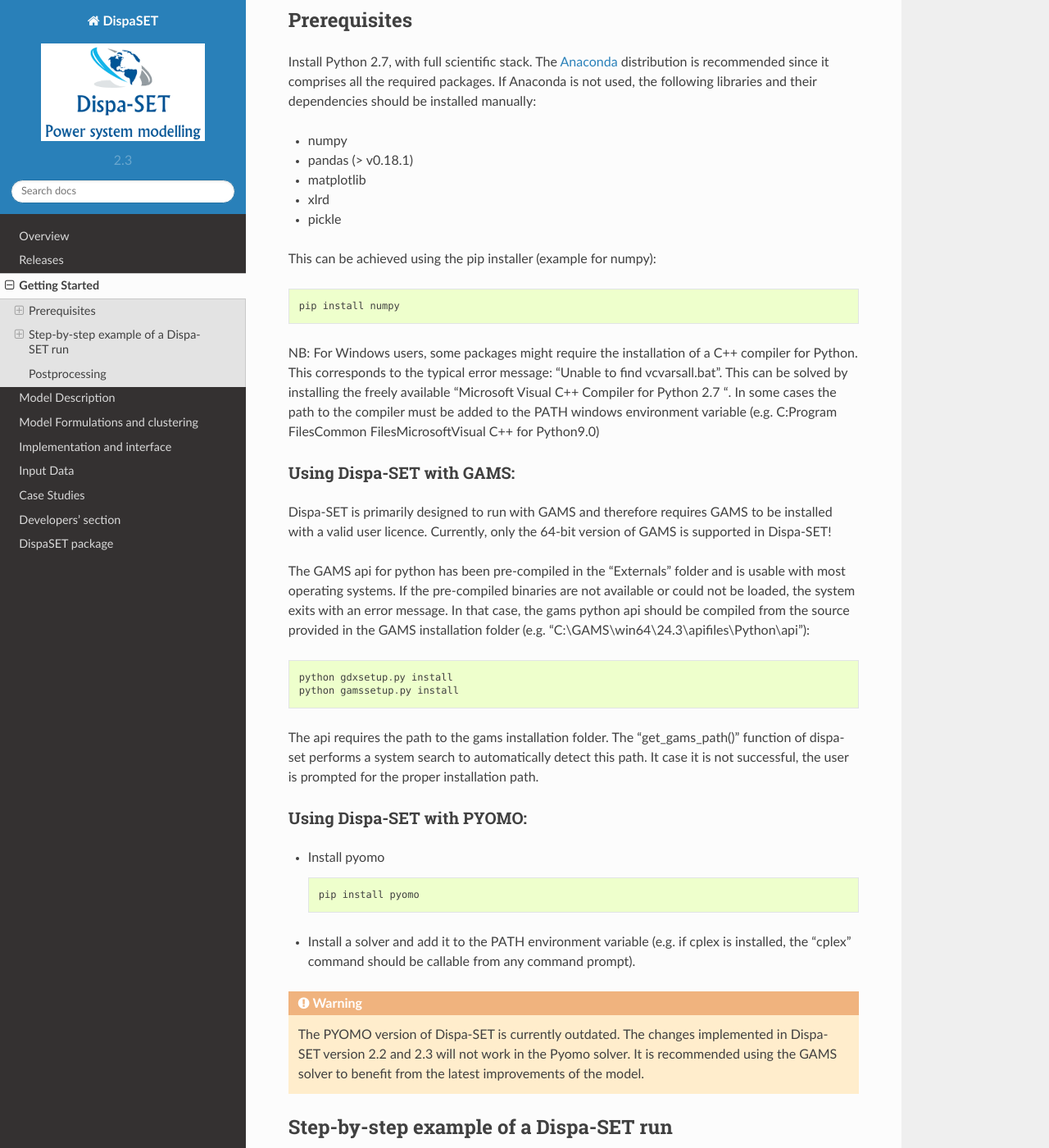
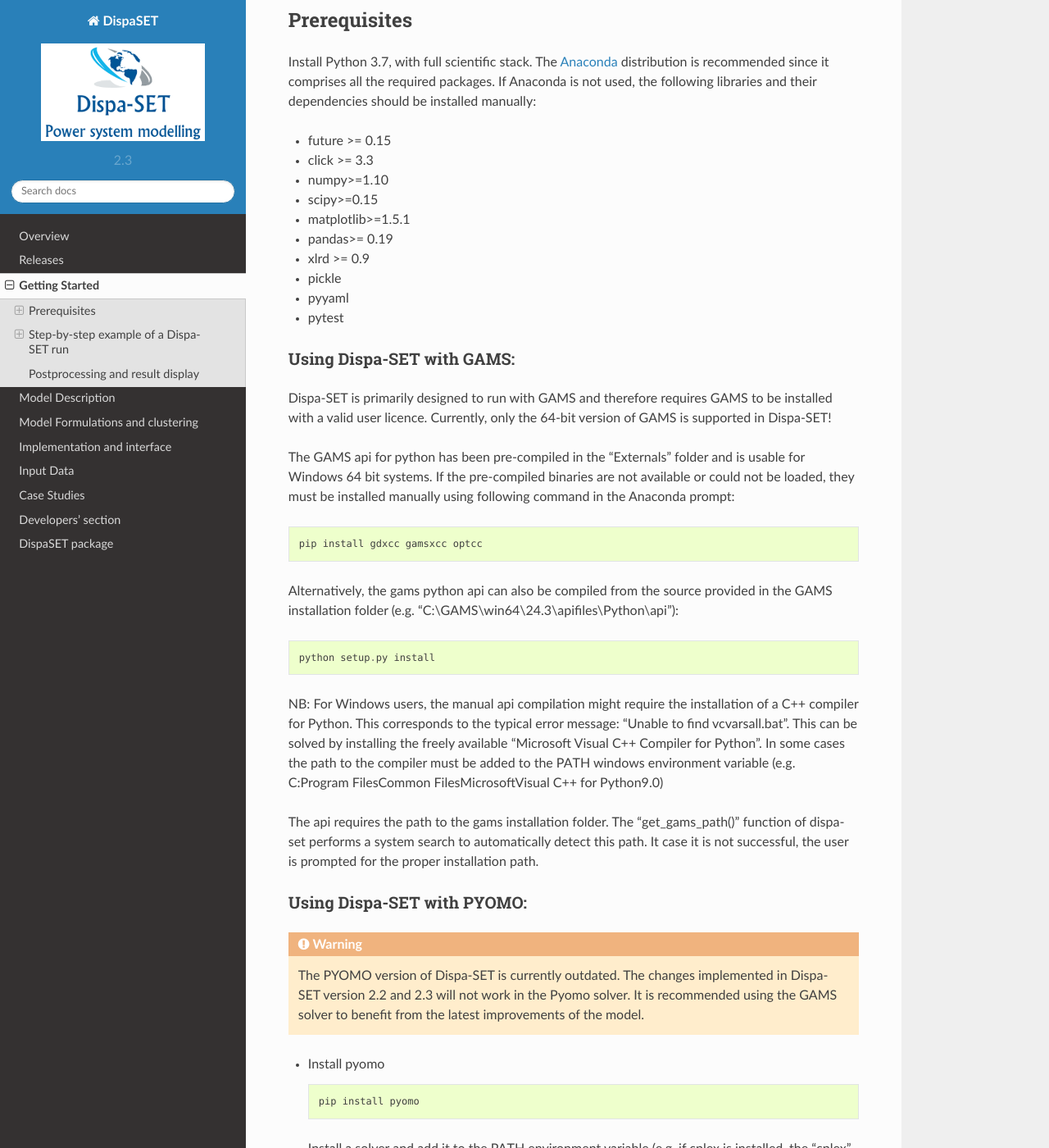
Before and after one commit to energy-modelling-toolkit/Dispa-SET, a Sphinx documentation site: the page built from Docs/workflow.rst, in a window 1280 px wide and 1400 px high, scrolled down 200 px. Shown: the whole window at 82% size. Built offline with Sphinx 7.4.7 and the Read the Docs theme 2.0.0, drawn with Linux system fonts in a browser that asks for light colours; some of the changed text lies outside the part shown.

Commit message:
Updated the docs for V2.3

```diff
--- a/Docs/conf.py
+++ b/Docs/conf.py
@@ -30,7 +30,7 @@ exec(open('../DispaSET/_version.py').read())
 
 from subprocess import check_output
 try:
-    __release__ = check_output(["git", "describe"]).strip()
+    __release__ = check_output(["git", "describe"]).strip().decode()
 except:
     __release__ = ''
 
@@ -63,7 +63,7 @@ master_doc = 'index'
 
 # General information about the project.
 project = u'DispaSET'
-copyright = u'2017, Sylvain Quoilin & Kostas Kavvadias'
+copyright = u'2019, Sylvain Quoilin & Kostas Kavvadias'
 
 # The version info for the project you're documenting, acts as replacement for
 # |version| and |release|, also used in various other places throughout the
--- a/Docs/index.rst
+++ b/Docs/index.rst
@@ -38,11 +38,11 @@ http://www.dispaset.eu/latest/index.html
 Main contributors:
 ------------------
 
-* `Sylvain Quoilin`_ (University of Liège, Belgium))
+* `Sylvain Quoilin`_ (KU Leuven, Belgium))
 
 * Konstantinos Kavvadias  (Joint Research Centre, EU Commission)
 
-* Andreas Zucker (Joint Research Centre, EU Commission)
+* Matija Pavičević  (KU Leuven, Belgium)
 
 
 Contents
--- a/Docs/workflow.rst
+++ b/Docs/workflow.rst
@@ -7,43 +7,45 @@ This short tutorial describes the main steps to get a practical example of Dispa
 
 Prerequisites
 -------------
-Install Python 2.7, with full scientific stack. The Anaconda_ distribution is recommended since it comprises all the required packages. If Anaconda is not used, the following libraries and their dependencies should be installed manually:
+Install Python 3.7, with full scientific stack. The Anaconda_ distribution is recommended since it comprises all the required packages. If Anaconda is not used, the following libraries and their dependencies should be installed manually:
 
-* numpy
-* pandas (> v0.18.1)
-* matplotlib
-* xlrd
+* future >= 0.15
+* click >= 3.3
+* numpy>=1.10
+* scipy>=0.15
+* matplotlib>=1.5.1
+* pandas>= 0.19
+* xlrd >= 0.9
 * pickle
-
-
-This can be achieved using the pip installer (example for numpy)::
-
-	pip install numpy
-
-NB: For Windows users, some packages might require the installation of a C++ compiler for Python. This corresponds to the typical error message: "Unable to find vcvarsall.bat". This can be solved by installing the freely available "Microsoft Visual C++ Compiler for Python 2.7 ".  In some cases the path to the compiler must be added to the PATH windows environment variable (e.g. C:\Program Files\Common Files\Microsoft\Visual C++ for Python\9.0)
-
+* pyyaml
+* pytest
 
 Using Dispa-SET with GAMS:
 ^^^^^^^^^^^^^^^^^^^^^^^^^^
 Dispa-SET is primarily designed to run with GAMS and therefore requires GAMS to be installed with a valid user licence. Currently, only the 64-bit version of GAMS is supported in Dispa-SET!
 
-The GAMS api for python has been pre-compiled in the "Externals" folder and is usable with most operating systems. If the pre-compiled binaries are not available or could not be loaded, the system exits with an error message. In that case, the gams python api should be compiled from the source provided in the GAMS installation folder (e.g. "C:\\GAMS\\win64\\24.3\\apifiles\\Python\\api")::
+The GAMS api for python has been pre-compiled in the "Externals" folder and is usable for Windows 64 bit systems. If the pre-compiled binaries are not available or could not be loaded, they must be installed manually using following command in the Anaconda prompt::
 
-	python gdxsetup.py install
-	python gamssetup.py install
+	pip install gdxcc gamsxcc optcc
+
+Alternatively, the gams python api can also be compiled from the source provided in the GAMS installation folder (e.g. "C:\\GAMS\\win64\\24.3\\apifiles\\Python\\api")::
+
+	python setup.py install
+
+NB: For Windows users, the manual api compilation might require the installation of a C++ compiler for Python. This corresponds to the typical error message: "Unable to find vcvarsall.bat". This can be solved by installing the freely available "Microsoft Visual C++ Compiler for Python".  In some cases the path to the compiler must be added to the PATH windows environment variable (e.g. C:\Program Files\Common Files\Microsoft\Visual C++ for Python\9.0)
 
 The api requires the path to the gams installation folder. The "get_gams_path()" function of dispa-set performs a system search to automatically detect this path. It case it is not successful, the user is prompted for the proper installation path.
 
 Using Dispa-SET with PYOMO:
 ^^^^^^^^^^^^^^^^^^^^^^^^^^^
 
+.. warning::
+    The PYOMO version of Dispa-SET is currently outdated. The changes implemented in Dispa-SET version 2.2 and 2.3 will not work in the Pyomo solver. It is recommended using the GAMS solver to benefit from the latest improvements of the model.
+
 * Install pyomo ::
 
 	pip install pyomo
 * Install a solver and add it to the PATH environment variable (e.g. if cplex is installed, the "cplex" command should be callable from any command prompt).
-
-.. warning::
-    The PYOMO version of Dispa-SET is currently outdated. The changes implemented in Dispa-SET version 2.2 and 2.3 will not work in the Pyomo solver. It is recommended using the GAMS solver to benefit from the latest improvements of the model.
 
 
 Step-by-step example of a Dispa-SET run
@@ -64,6 +66,24 @@ Dispa-SET can be run from the command line. To that aim, open a terminal window
 
 .. image:: figures/cli.png
 
+1.0. Install Dispa-SET and the required dependencies
+""""""""""""""""""""""""""""""""""""""""""""""""""""
+
+Use the following commands in a terminal (Anaconda prompt in Windows)::
+
+	conda env create  # Automatically creates environment based on environment.yml
+	conda activate dispaset
+	pip install -e . # Install editable local version
+
+The above commands create a dedicated environment so that your anconda configuration remains clean from the required dependencies installed. If preferred, the Gams libraries can also be installed without creating a dedicated environment. In that case, replace the above commands with these ones::
+
+	pip install gamsxcc gdxcc optcc
+	python setup.py install
+
+To check that everything runs fine, you can build and run a test case by typing::
+
+	dispaset -c ConfigFiles/ConfigTest.xlsx build simulate
+
 
 1.1. Check the configuration file
 """""""""""""""""""""""""""""""""
@@ -73,9 +93,8 @@ Dispa-SET runs are defined in dedicated excel configuration files stored in the
 """""""""""""""""""
 From the command line, specify the configuration file to be used as an argument, the solver (Pyomo or GAMS) and the actions to be performed. Within the "Dispa-SET" folder, run::
 
-	python dispacli.py -c ./ConfigFiles/ConfigTest.xlsx build
+	dispaset -c ./ConfigFiles/ConfigTest.xlsx build
 
-NB: The command line interface dispacli.py is designed to run with the Python interpreter, which should be the one selected. It might present some problems when run in Ipython.
 
 1.3. Check the simulation environment
 """""""""""""""""""""""""""""""""""""
@@ -84,23 +103,27 @@ The simulation environment folder is defined in the configuration file. In the t
 
 1.4. Run the optimisation
 """""""""""""""""""""""""
-Using the GAMS api, the simulation can be started directly from the main DispaSet python file after the pre-processing phase. From the "Dispa-SET" folder, run::
+The simulation can be started directly from the main DispaSet python file after the pre-processing phase. From the "Dispa-SET" folder, run::
 
-	python dispacli.py -g -c ./ConfigFiles/ConfigTest.xlsx simulate
+	dispaset -c ./ConfigFiles/ConfigTest.xlsx simulate
 
-This generates the simulation environment, runs the optimisation, and stores the results in the same folder. Note that this can only work is the simulation has been pre-processed before (step 1.2). It is possible to combine the pre-processing and simulation step in one command::
+This runs the optimisation, and stores the results in the same folder. Note that this can only work is the simulation has been pre-processed before (step 1.2). It is possible to combine the pre-processing and simulation step in one command::
 
-	python dispacli.py -g -c ./ConfigFiles/ConfigTest.xlsx build simulate
+	dispaset -c ./ConfigFiles/ConfigTest.xlsx build simulate
 
 The same action can be performed using the PYOMO solver. In that case, the "-g" argument must be changed into "-p"::
 
-	python dispacli.py -p -c ./ConfigFiles/ConfigTest.xlsx build simulate
-
+	dispaset -p -c ./ConfigFiles/ConfigTest.xlsx build simulate
 
 2. Using the Dispa-SET API.
 ^^^^^^^^^^^^^^^^^^^^^^^^^^^
 
 The steps to run a model can be also performed directly in python, by importing the Dispa-SET library. An example file ("build_and_run.py") is available in the "scripts/" folder.
+
+To run the commands below, the Gams libraries are required. Install them using the following command in an Anaconda prompt::
+
+	pip install gamsxcc gdxcc optcc
+
 After checking the configuration file "ConfigTest.xlsx" (in the "ConfigFiles" folder). Run the following python commands:
 
 2.1 Import Dispa-SET::
@@ -115,11 +138,7 @@ After checking the configuration file "ConfigTest.xlsx" (in the "ConfigFiles" fo
 
 	SimData = ds.build_simulation(config)
 
-2.4a Solve using PYOMO::
-
-	r = ds.solve_pyomo(config['SimulationDirectory'])
-
-2.4b Solve using GAMS::
+2.4 Solve using GAMS::
 
 	r = ds.solve_GAMS(config['SimulationDirectory'], config['GAMS_folder'])
 
@@ -151,8 +170,8 @@ GAMS can also be run from the command line (this is the only option for the Linu
 	gams UCM_h.gms
 
 
-Postprocessing
---------------
+Postprocessing and result display
+---------------------------------
 Various functions and tools are provided within the PostProcessing.py file to load, analyse and plot the siimulation results. The use of these functions is illustrated into the the "Read_results_notebook.ipynb"  Notebook or in the "read_results.py" script, which can be run by changing the path to the simulation folder. The type of results provided by the post-processing is illustrated hereunder.
 
 The power dispatch can be plotted for each simulated zone. In this plot, the units are aggregated by fuel type. The power consumed by storage units and the exportations are indicated as negative values.
@@ -174,4 +193,4 @@ The yearly energy balance per fuel or per technology is also useful to compare t
 
 
 
-.. _Anaconda: https://www.continuum.io/downloads
+.. _Anaconda: https://www.anaconda.com/distribution/
```
Also changed, not shown: Docs/overview.rst (+7 -9 lines), Docs/releases.rst (+12 -8 lines), Docs/figures/cli.png, 1 other file.
